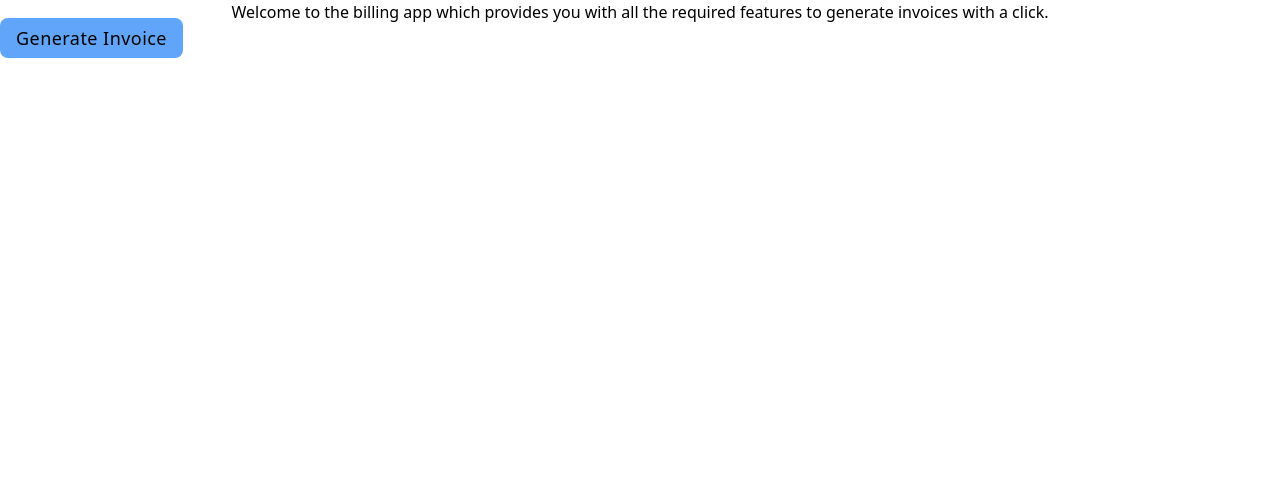
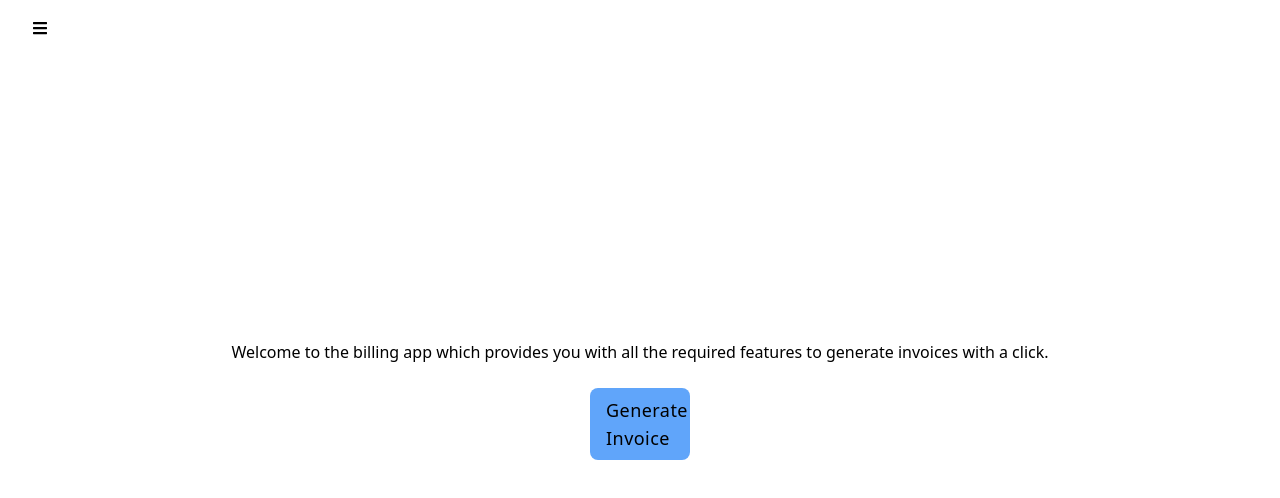
Before and after one commit to Aditya10T/BillingApp, a React (Vite) app in the folder frontend/: page /home in a window 1280 px wide. Shown: the top 498 px of the page. Built offline with nearby package versions, Linux system fonts and the light colour scheme; sample sign-in values are in the browser's storage.

Commit message:
Sidebar done

```diff
--- /dev/null
+++ b/frontend/src/components/Sidebar.jsx
@@ -0,0 +1,49 @@
+import { useState } from "react";
+import { FaBars } from "react-icons/fa";
+import { FaHome } from "react-icons/fa";
+import { FaRegUser } from "react-icons/fa";
+import { FaChevronLeft } from "react-icons/fa";
+
+const Sidebar = () => {
+
+  const [opens,setOpens] = useState(false);
+
+  return (
+    <>
+     <div className='absolute h-screen flex items-start justify-center px-4 pb-6'>
+        <button hidden={opens?"hidden":""} onClick={()=>{setOpens(true)}} className='relative z-30 top-0 peer h-14 w-14 rounded-full transition focus-bg-slate-700 mb-[660px]'>
+          <FaBars className="mx-4"/>
+        </button>
+        <div className={`z-20 fixed top-0 ${opens ? 'left-0' : '-left-96'} h-screen w-[175px] lg:w-[175px] bg-white shadow-2xl peer:transition ease out delay-150 duration-200`}>
+           <nav role="navigation" className="p-6">
+              <div className="flex item-center gap-4 pb-4">
+                <h2 className="text-3xl text-slate-700 font-bold">Billing</h2>
+                <button onClick={()=>{setOpens(false)}} className="relative left-7 top-1 bg-slate-300 rounded-full">
+                <FaChevronLeft size={18}/>
+                </button>
+              </div>
+              <div className="mt-4 -mx-4 relative overflow-y-auto overflow-x-hidden h-[85vh]">
+                 <span className="uppercase px-4 text-gray-400">DR Ent</span>
+                 <ul className="space-y-4 mb-12 px-4 mt-8">
+                    <li className="flex flex-row">
+                       <a href="/home" className="flex gap-4 text-black hover:text-blue-700 transition">
+                        <FaHome size={25}/>
+                        <a className="-ml-1">Home</a>
+                       </a>
+                    </li>
+                    <li className="flex flex-row">
+                       <a href="/profile" className="flex gap-4 text-black hover:text-blue-700 transition">
+                        <FaRegUser size={25}/>
+                        <a className="-ml-1">Profile</a>
+                       </a>
+                    </li>
+                 </ul>
+              </div>
+           </nav>
+        </div>
+     </div>
+    </>
+  )
+}
+
+export default Sidebar
--- a/frontend/src/pages/Home.jsx
+++ b/frontend/src/pages/Home.jsx
@@ -1,18 +1,26 @@
-import React from 'react'
+import React, { useState } from "react";
+import Sidebar from "../components/Sidebar";
 
 const Home = () => {
-
-
   return (
     <>
-      <div className='flex justify-center items-center'>
-        <p className=''>Welcome to the billing app which provides you with all the required features to generate
-          invoices with a click.
-        </p>
+      <div className="flex flex-row w-screen">
+        <Sidebar />
+        <div className="absolute flex flex-col justify-center items-center flex-wrap w-full h-screen overflow-auto">
+          <p className="">
+            Welcome to the billing app which provides you with all the required
+            features to generate invoices with a click.
+          </p>
+          <a
+          className="tracking-wide w-[100px] mt-6 rounded-lg px-4 py-2 text-lg bg-blue-400"
+          href="/pdfgenerate"
+        >
+          Generate Invoice
+        </a>
+        </div>
       </div>
-        <a className='tracking-wide w-full mt-6 rounded-lg px-4 py-2 text-lg bg-blue-400' href='/pdfgenerate'>Generate Invoice</a>
     </>
-  )
-}
+  );
+};
 
-export default Home
+export default Home;
--- a/frontend/src/pages/Pdf.jsx
+++ b/frontend/src/pages/Pdf.jsx
@@ -2,6 +2,7 @@ import React, { useEffect, useState } from "react";
 import AddDeleteTableRows from "./AddDeleteTableRows";
 import { saveAs } from "file-saver";
 import axios from "axios";
+import Sidebar from "../components/Sidebar";
 
 const Pdf = () => {
   const [pdfUrl, setPdfUrl] = useState(null);
```
